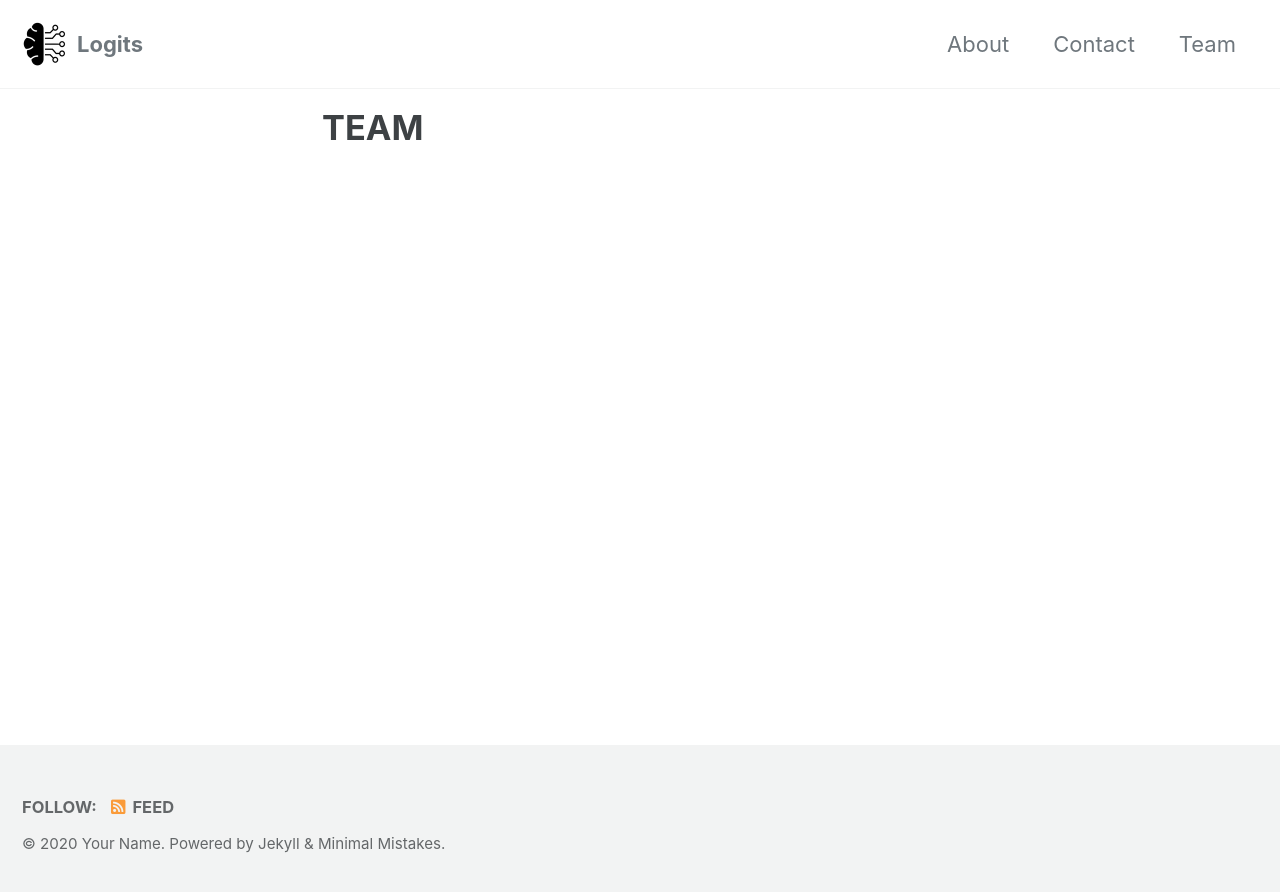
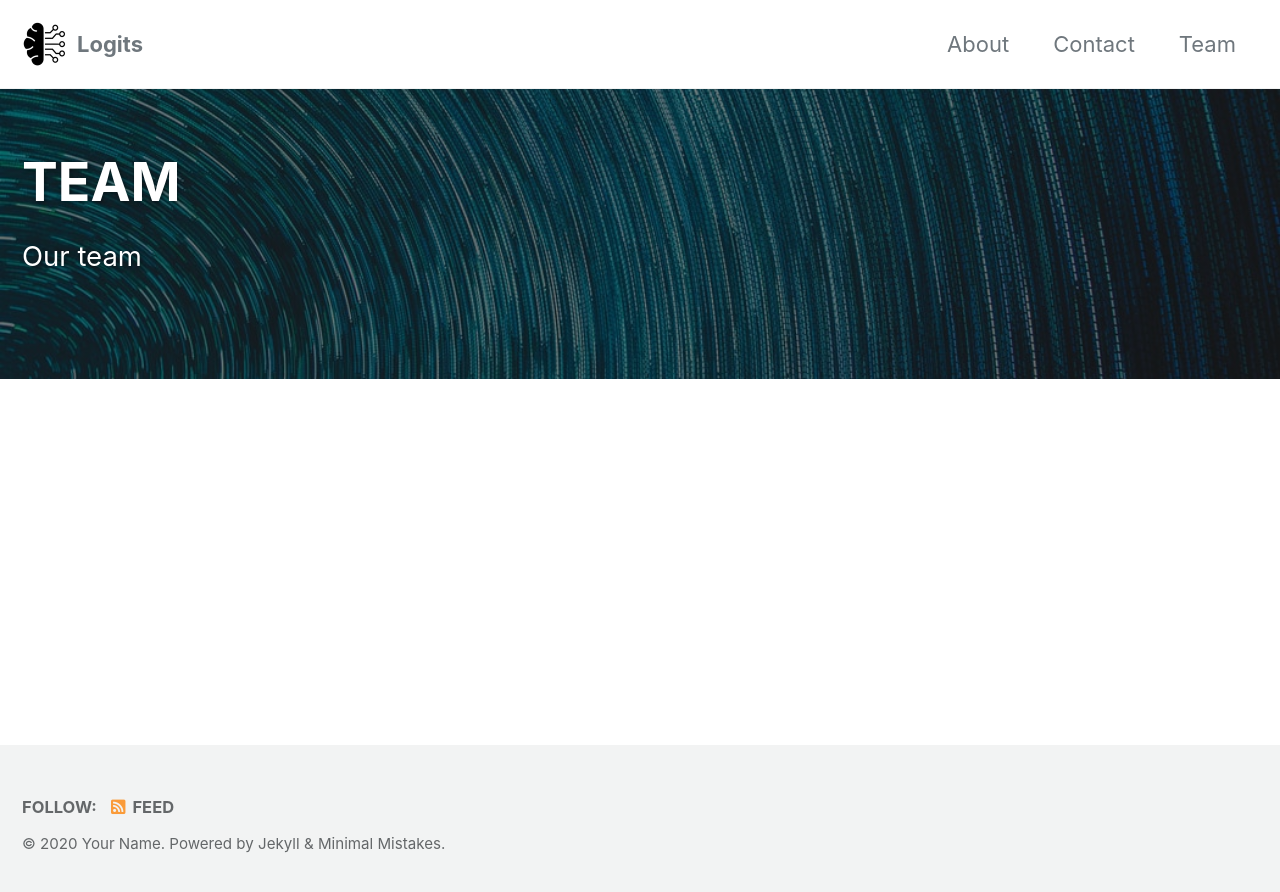
Before and after one commit to milinddeore/logits-website, a Jekyll site: the page built from _pages/TEAM.md, in a window 1280 px wide. Shown: the top 892 px of the page. Built offline with Jekyll 4.4.1, drawn with Linux system fonts in a browser that asks for light colours; cached includes are drawn as plain includes.

Commit message:
Update TEAM.md

```diff
--- a/_pages/TEAM.md
+++ b/_pages/TEAM.md
@@ -1,5 +1,10 @@
 ---
-layout: single
+layout: splash
 permalink: /team/
 title: "TEAM"
+header:
+  overlay_color: "#000"
+  overlay_filter: "0.5"
+  overlay_image: /assets/images/photo-1501820434261-5bb046afcf6b.jpeg
+excerpt: "Our team"
 ---
```
